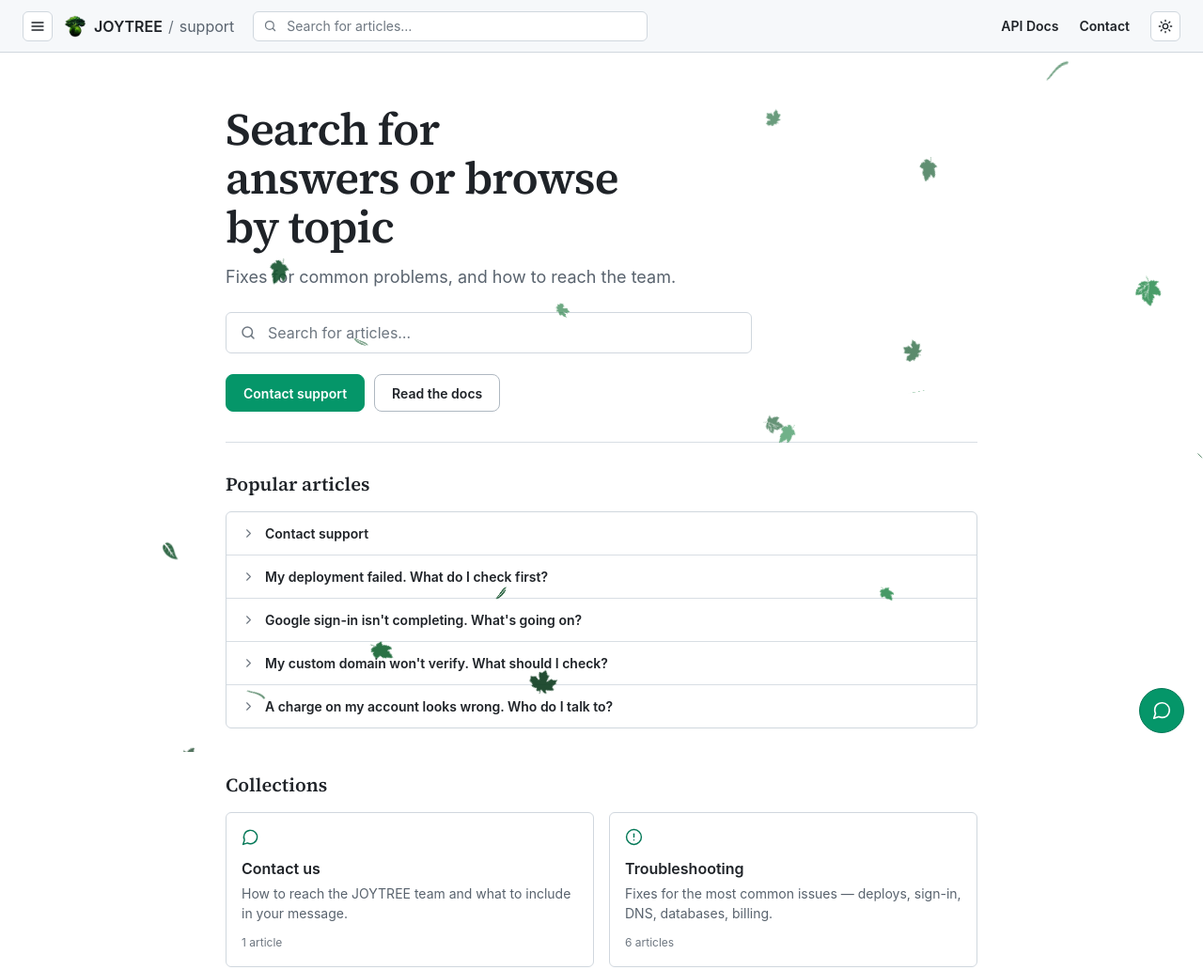
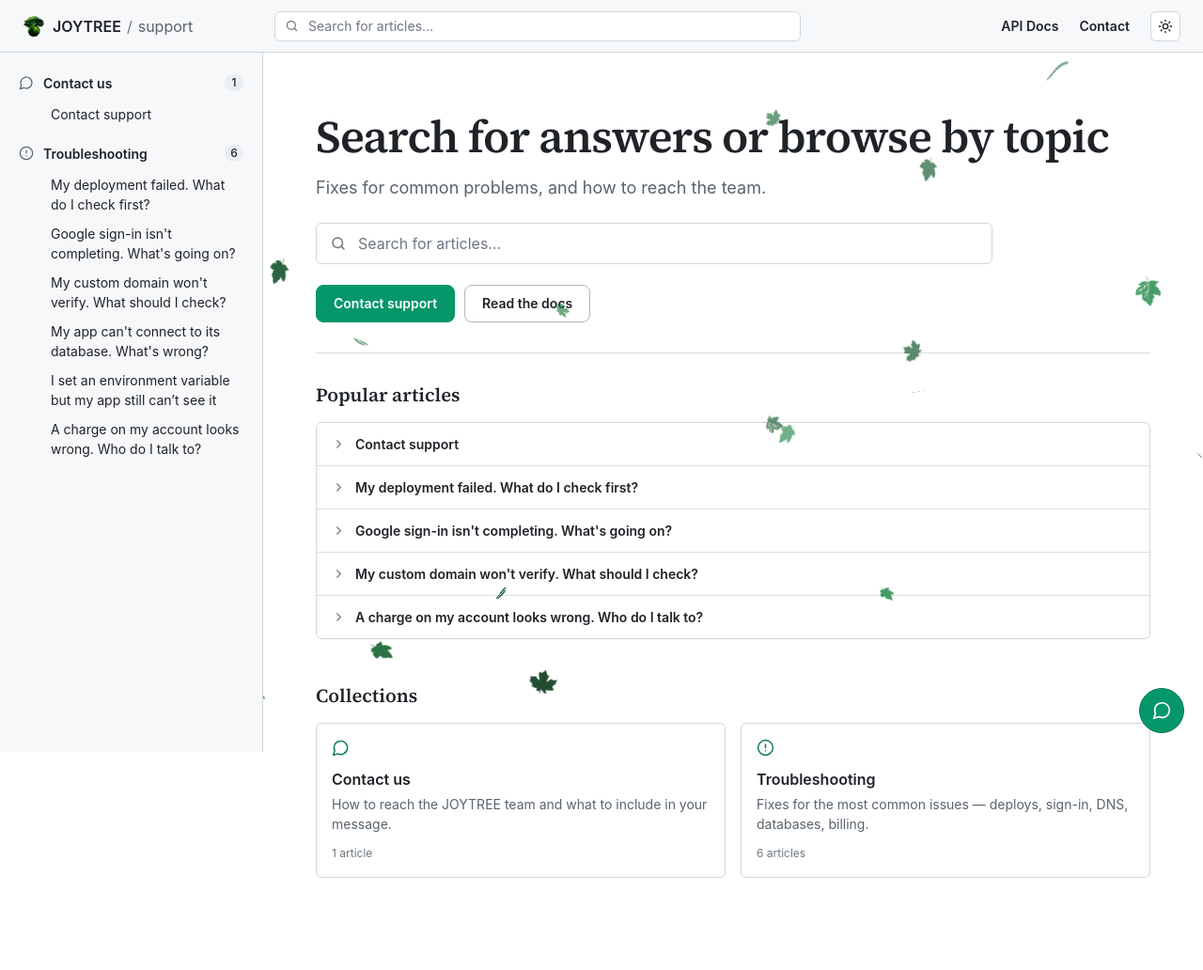
Before and after one commit to joytree-host/joytree-support, a website: page index.html in a window 1280 px wide. Shown: the top 1032 px of the page at 94% size. Drawn offline with Linux system fonts and the light colour scheme.

Commit message:
style(support): fill the full width like docs.joytree.site on desktop. At 1000px and wider the topic list is a permanent 280px left sidebar with every topic open, the top bar spans the window, and the home content fills the rest (hero title on one line, wider search, popular list and collection cards stretch). Article and collection pages sit centred in the same area. Below 1000px the slide-in drawer is unchanged. styles.css v19, app.js v6. Web only

```diff
--- a/app.js
+++ b/app.js
@@ -305,6 +305,8 @@
       wrap.appendChild(ul);
       nav.appendChild(wrap);
     });
+    // On wide screens the topic list is a permanent sidebar, so show every topic.
+    if (window.matchMedia('(min-width: 1000px)').matches) nav.querySelectorAll('.drawer-group').forEach(g => g.classList.add('open'));
   }
 
   // ---------------------------------------------------------------- theme
--- a/index.html
+++ b/index.html
@@ -12,7 +12,7 @@
 <link rel="preconnect" href="https://fonts.googleapis.com">
 <link rel="preconnect" href="https://fonts.gstatic.com" crossorigin>
 <link rel="stylesheet" href="https://fonts.googleapis.com/css2?family=Source+Serif+4:opsz,wght@8..60,500;8..60,600&display=swap">
-<link rel="stylesheet" href="styles.css?v=18">
+<link rel="stylesheet" href="styles.css?v=19">
 <script>
   (function(){
     var saved = null;
@@ -208,7 +208,7 @@
 
 <script src="content.js?v=5"></script>
 <script src="collections.js?v=5"></script>
-<script src="app.js?v=5"></script>
+<script src="app.js?v=6"></script>
 <!-- ═══════════════ JOYTREE falling leaves ambiance ═══════════════ -->
 <style>
   .jt-leaves-fall {
--- a/styles.css
+++ b/styles.css
@@ -544,3 +544,34 @@ html[data-theme="light"] .icon-btn:hover{ background: #f3f4f6; }
   .page-col, .home-body, .home-hero, .home-hero-rule{ padding-left: 14px; padding-right: 14px; }
   .page-hero .hero-main{ padding: 18px 16px 0; }
 }
+
+/* ==========================================================================
+   Wide screens: fill the width like docs.joytree.site. The topic list becomes a
+   permanent left sidebar, the content area fills the rest, and the top bar spans
+   the whole window. Below 1000px the topic list stays a slide-in drawer.
+   ========================================================================== */
+@media (min-width: 1000px){
+  :root{ --side-w: 280px; }
+  .topbar-inner{ max-width: none; padding: 0 24px; }
+  .nav-toggle{ display: none; }
+  .brand{ width: calc(var(--side-w) - 24px); }
+  .topbar-search{ flex: 1; max-width: 560px; margin: 0 auto 0 0; }
+
+  .drawer-scrim{ display: none; }
+  .drawer-head{ display: none; }
+  .topic-drawer{
+    top: var(--topbar-h); width: var(--side-w); max-width: none; z-index: 40;
+    transform: none; transition: none; box-shadow: none;
+  }
+  .topic-drawer.open{ box-shadow: none; }
+  .drawer-nav{ padding-top: 16px; }
+
+  #main, .site-footer{ margin-left: var(--side-w); width: auto; }
+
+  .home-hero, .home-hero-rule, .home-body{ max-width: 1160px; padding-left: 56px; padding-right: 56px; }
+  .home-hero{ padding-top: 64px; }
+  .home-hero h1{ max-width: none; }
+  .home-lede{ max-width: 70ch; }
+  .home-search{ max-width: 720px; }
+  .page-hero .hero-main, .page-col{ max-width: 1000px; padding-left: 56px; padding-right: 56px; }
+}
```
